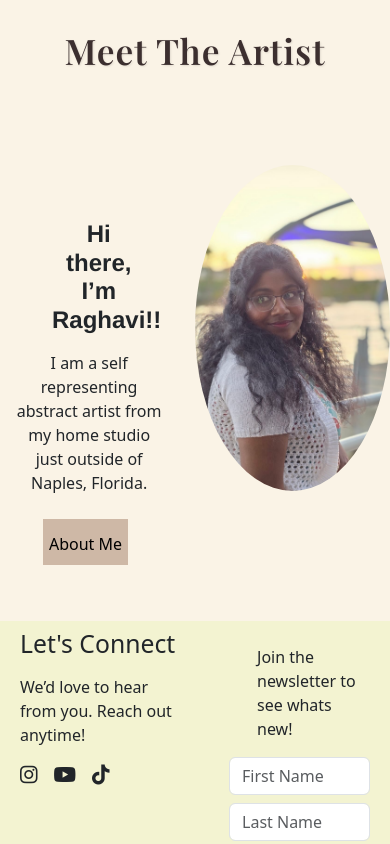
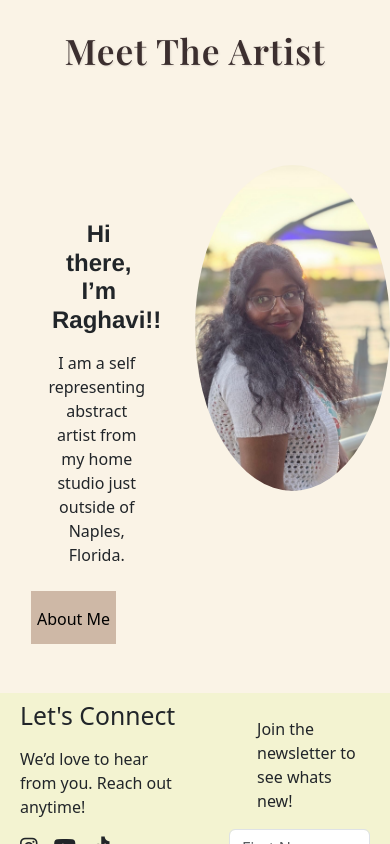
Before and after one commit to Raghavi-Mohan/react-app, a React (Create React App) app: page /#/home in a window 390 px wide. Shown: the part 1082-1926 px from the top of the page. Built offline with nearby package versions, Linux system fonts and the light colour scheme.

Commit message:
mobile/web browser commit

```diff
--- a/src/Components/ContentBlock.js
+++ b/src/Components/ContentBlock.js
@@ -21,7 +21,7 @@ export default function ContentBlock({text,buttonText,src,children,route}) {
       <h3 className={`fw-bold height-10 mb-3 ms-1 w-auto ${contentBlock ? "olivetextColor" :"plaintext"}`}>{text}</h3>
     </div>
     {children}
-    <button className={`mt-2 height-10 mb-4 me-4 ${contentBlock ? "mybtn-clr" :"plainbtn"}`} onClick={()=>navigate(route)}>{buttonText}</button>
+    <button className={`mt-2 height-10 mb-4 me-5 ${contentBlock ? "mybtn-clr" :"plainbtn"}`} onClick={()=>navigate(route)}>{buttonText}</button>
     </div>
     <div className="w-50 text-white text-center">
        {image}
--- a/src/Components/Home.js
+++ b/src/Components/Home.js
@@ -24,7 +24,7 @@ export default class Home extends Component {
        </ContentBlockleftImg>
        <Headings  heading="Meet The Artist"/>
        <ContentBlock text="Hi there, I’m Raghavi!!" buttonText="About Me" src={me} route="aboutme">
-       <p className="text-center w-75 ms-3">I am a self representing abstract artist from my home studio just outside of Naples, Florida.</p>
+       <p className="text-center w-50 ms-5">I am a self representing abstract artist from my home studio just outside of Naples, Florida.</p>
        </ContentBlock>
        <Footer />
       </div>
```
